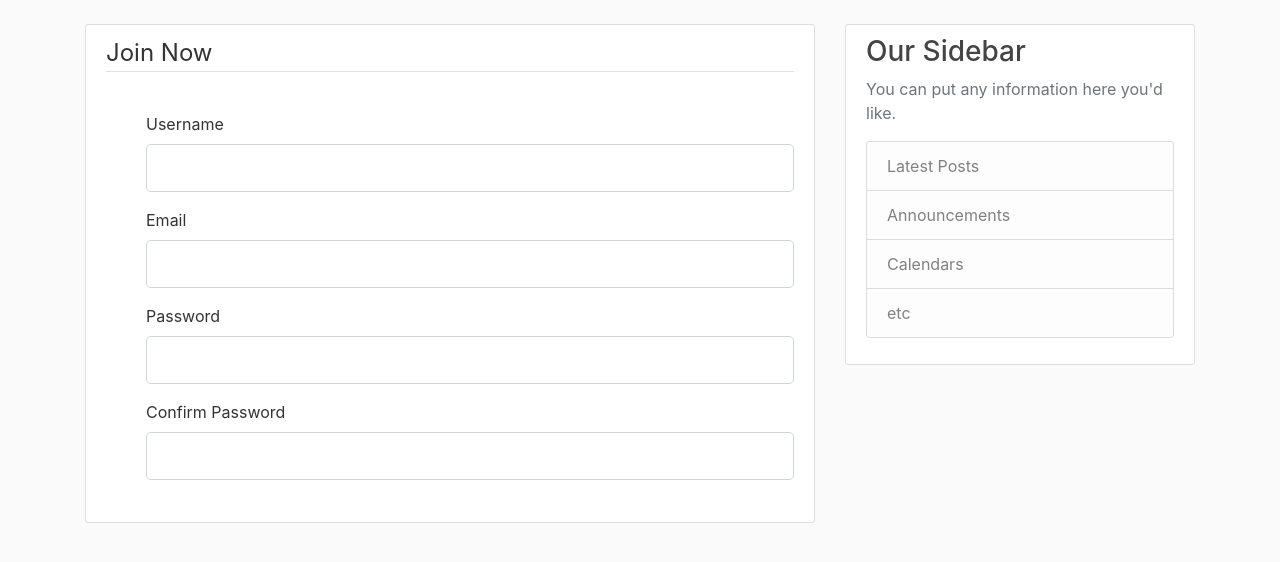
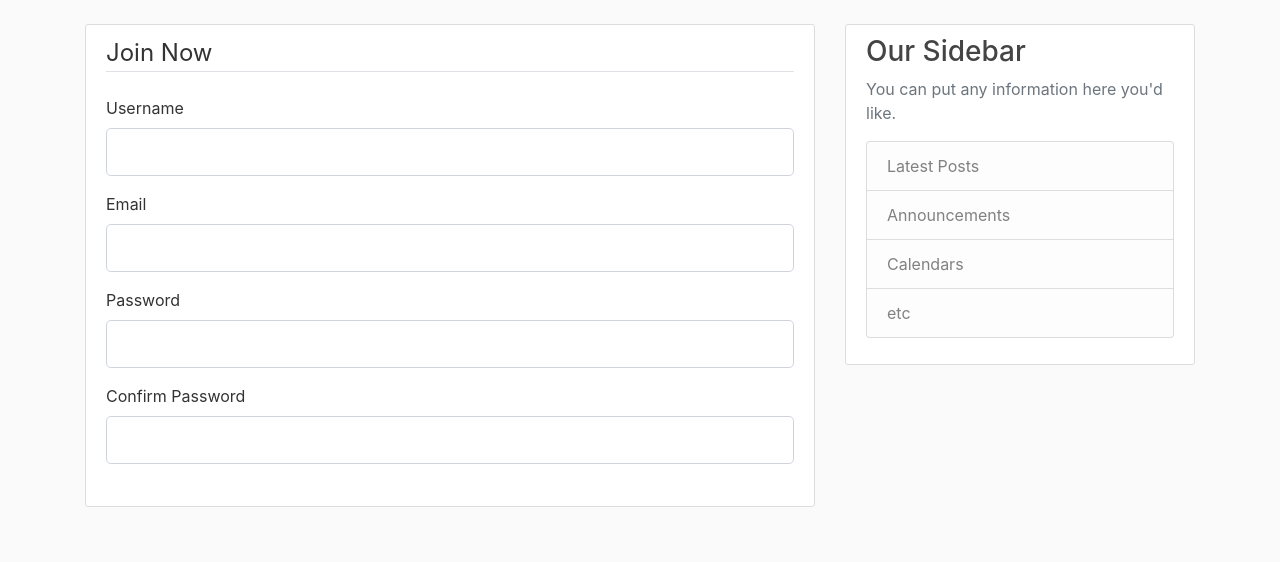
Before and after one commit to HassibIbrahim/BlogPost, a Flask app: page /register in a window 1280 px wide. Shown: the part 56-618 px from the top of the page. Run offline with Flask 2, Linux system fonts and the light colour scheme; some libraries are stand-ins or nearby versions.

Commit message:
created registration html template components in app

```diff
--- a/templates/register.html
+++ b/templates/register.html
@@ -7,22 +7,22 @@
             {{ form.hidden_tag() }}
             <fieldset class="form-group">
             <legend class="border-bottom mb-4">Join Now</legend>
-            <dir class="form-group">
+            <div class="form-group">
             {{ form.username.label(class="form-control-label") }}
             {{ form.username(class="form-control form-control-lg") }}
-           </dir>
-            <dir class="form-group">
+           </div>
+            <div class="form-group">
             {{ form.email.label(class="form-control-label") }}
             {{ form.email(class="form-control form-control-lg") }}
-           </dir>
-            <dir class="form-group">
+           </div>
+            <div class="form-group">
             {{ form.password.label(class="form-control-label") }}
             {{ form.password(class="form-control form-control-lg") }}
-           </dir>
-            <dir class="form-group">
+           </div>
+            <div class="form-group">
             {{ form.confirm_password.label(class="form-control-label") }}
             {{ form.confirm_password(class="form-control form-control-lg") }}
-           </dir>
+           </div>
             </fieldset>
         </form>
     </div>
```
